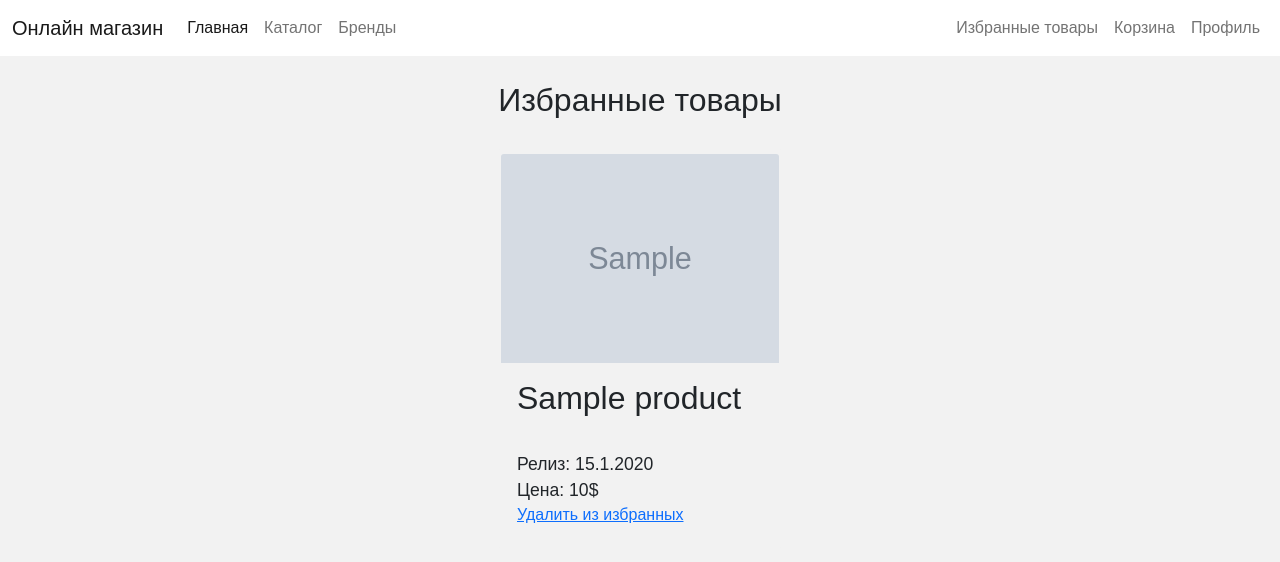
After one commit to m0r4n9/OnlineShopProject, a Django app: page /favorite_products/ in a window 1280 px wide. The commit adds this page. Shown: the top 562 px of the page. Run offline with Django 4.2, Linux system fonts and the light colour scheme; a user stored in the database is signed in; tables that the repository leaves empty hold one stand-in row (values such as "Sample post"); grey boxes marked "Sample" are stand-in pictures; parts of the project's set-up code (start-up, migrations or seed data) failed here and were passed over.

Commit message:
email + favorite page

```diff
--- a/main/models.py
+++ b/main/models.py
@@ -19,6 +19,7 @@ GENDER_ID = [
     ('M', 'Woman'),
     ('U', 'Unisex'),
 ]
+
 
 def current_year():
     return datetime.date.today().year
@@ -87,6 +88,9 @@ class FavoriteList(models.Model):
     def __str__(self):
         return self.user.username + 'favorite list'
 
+    def get_all_products(self):
+        return self.products.all()
+
 
 class Review(models.Model):
     user = models.ForeignKey(CustomUser, on_delete=models.CASCADE)
--- a/main/static/main/style.css
+++ b/main/static/main/style.css
@@ -516,3 +516,16 @@ body {
     width: 200px;
     margin-top: 20px;
 }
+
+.content {
+    display: flex;
+    margin: 20px auto;
+    justify-content: center;
+}
+
+.content-title {
+    margin-top: 20px;
+    margin-bottom: 20px;
+    font-size: 2rem;
+    text-align: center;
+}
--- a/main/urls.py
+++ b/main/urls.py
@@ -9,6 +9,7 @@ urlpatterns = [
                   path('catalog/', views.catalog, name='catalog'),
                   path('catalog/goods/<int:item_id>', views.detail, name='details_product'),
                   path('catalog/goods/<int:item_id>/<int:size_id>', views.detail, name='details_product'),
+                  path('favorite_products/', views.favorite_products, name='favorite_products'),
                   path('brands/', views.brands, name='brands'),
                   path('cart/', views.cart_detail, name='cart'),
                   path('cart/add/<int:product_id>/', views.cart_add, name='cart_add'),
@@ -16,6 +17,5 @@ urlpatterns = [
                   path('cart/remove/<int:product_id>/<int:size_id>/', views.cart_remove, name='cart_remove'),
                   path('catalog/goods/favorite_<int:item_id>', views.add_favorite, name='favorite_add'),
                   path('catalog/goods/favorite_remove_<int:item_id>', views.remove_favorite, name='remove_favorite'),
-                  path('check/', views.check_out, name='check'),
                   path('review/', views.add_review, name='review'),
               ] + static(settings.MEDIA_URL, document_root=settings.MEDIA_ROOT)
--- a/main/views.py
+++ b/main/views.py
@@ -2,14 +2,16 @@ from _decimal import Decimal
 
 from django.contrib import messages
 from django.contrib.auth.decorators import login_required
-from django.http import HttpResponseRedirect
 from django.shortcuts import render, get_object_or_404, redirect
-from django.urls import reverse
+from django.template.loader import render_to_string
 from django.views.decorators.http import require_POST
 
+from django.core.mail import send_mail
+
+from OnlineShopProject import settings
 from users.forms import PersonalInformation
 from .cart import Cart
-from .forms import CartAddProductForm, CategoryForm, ReviewForm, ReviewFormImages
+from .forms import CartAddProductForm, CategoryForm, ReviewFormImages
 from .models import Product, Company, ProductSize, FavoriteList, Review, Purchase, ReviewPhotos
 
 
@@ -26,13 +28,14 @@ def catalog(request):
     if request.method == 'POST':
         if form_category.is_valid():
             categories = form_category.cleaned_data['categories']
-            gender = form_category.cleaned_data['gender']
-            filter_by = form_category.cleaned_data['sort_by']
-
             if categories:
                 items_list = items_list.filter(category__in=categories)
+
+            gender = form_category.cleaned_data['gender']
             if gender:
                 items_list = items_list.filter(gender__in=gender)
+
+            filter_by = form_category.cleaned_data['sort_by']
             if filter_by == 'price_asc':
                 items_list = items_list.order_by('price')
             elif filter_by == 'price_desc':
@@ -42,9 +45,16 @@ def catalog(request):
             elif filter_by == 'release_desc':
                 items_list = items_list.order_by('-release')
 
+    # paginator = Paginator(items_list, 1)
+    # page_number = request.GET.get('page')
+    # products_obj = paginator.get_page(page_number)
+    #
+    # filter_params = request.GET.urlencode()
+
     return render(request, 'main/catalog.html', {
         'items_list': items_list,
         'category_form': form_category,
+        # 'filter_params': filter_params,
     })
 
 
@@ -98,6 +108,14 @@ def detail(request, item_id, size_id=0):
     return render(request, 'main/detailItem.html', context)
 
 
+@login_required(login_url='/users/login')
+def favorite_products(request):
+    favorite = FavoriteList.objects.get(user=request.user).get_all_products()
+    return render(request, 'main/favoriteItems.html', {
+        'favorite_products': favorite,
+    })
+
+
 @require_POST
 @login_required(login_url='/users/login')
 def cart_add(request, product_id, size_id):
@@ -128,7 +146,31 @@ def cart_detail(request):
         form = PersonalInformation(request.POST, instance=request.user)
         if form.is_valid() and len(cart.cart) != 0:
             form.save()
-            return redirect('main:check')
+            products = []
+            product_ids = []
+            product_size = {}
+            total_price = 0
+            for item in cart.cart.values():
+                total_price += Decimal(item['price'] * item['quantity'])
+                product_size[item['id']] = item['size']
+                product_ids.append(item['id'])
+
+            for size in product_size.keys():
+                product = Product.objects.get(id=size)
+                products.append(product)
+                size = ProductSize.objects.get(product=product, size=product_size[size])
+                size.quantity -= 1
+                size.save()
+
+            userPurches = request.user
+            Purchase.objects.create(user=userPurches, total_price=total_price, street=userPurches.street,
+                                    city=userPurches.city,
+                                    postcode=userPurches.postcode).products.set(products)
+            send_email_purches(subject='Покупка', message='Спасибо за покупку', userName=request.user,
+                               products=products,
+                               recipient_list=[request.user.email])
+            cart.clear()
+            return redirect('users:profile')
     else:
         form = PersonalInformation(instance=request.user)
     return render(request, 'main/cart.html', {
@@ -155,31 +197,7 @@ def remove_favorite(request, item_id):
     return redirect(request.META.get('HTTP_REFERER'))
 
 
-def check_out(request):
-    cart = Cart(request)
-    products = []
-    product_ids = []
-    product_size = {}
-    total_price = 0
-    for item in cart.cart.values():
-        total_price += Decimal(item['price'] * item['quantity'])
-        product_size[item['id']] = item['size']
-        product_ids.append(item['id'])
-
-    for size in product_size.keys():
-        product = Product.objects.get(id=size)
-        products.append(product)
-        size = ProductSize.objects.get(product=product, size=product_size[size])
-        size.quantity -= 1
-        size.save()
-
-    userPurches = request.user
-    Purchase.objects.create(user=userPurches, total_price=total_price, street=userPurches.street, city=userPurches.city,
-                            postcode=userPurches.postcode).products.set(products)
-    cart.clear()
-    return redirect('users:profile')
-
-
+@login_required(login_url='/users/login')
 def add_review(request):
     if request.method == 'POST':
         form = ReviewFormImages(request.POST or None, request.FILES or None)
@@ -196,3 +214,13 @@ def add_review(request):
             return redirect(request.META.get('HTTP_REFERER'))
         else:
             print("Form invalid")
+
+
+def send_email_purches(subject, message, userName, products, recipient_list):
+    html_message = render_to_string('message/message.html', {
+        'subject': subject,
+        'message': message,
+        'user': userName,
+        'products': products,
+    })
+    send_mail(subject, message, settings.EMAIL_HOST_USER, recipient_list, html_message=html_message)
--- /dev/null
+++ b/templates/main/favoriteItems.html
@@ -0,0 +1,37 @@
+{% extends 'main/layout.html' %}
+
+{% block title %}
+    Избранные товары
+{% endblock %}
+
+{% block content %}
+    <div class="content-wrapper">
+        <p class="content-title">Избранные товары</p>
+        <div class="content">
+            {% if favorite_products %}
+                {% for item in favorite_products %}
+                    <div class="card" style="width: 18rem"
+                         onclick="window.location.href = '{% url 'main:details_product' item.id %}'">
+                        <img class="card-img-top" src="{{ item.image_prev.url }}" alt="Card image cap">
+                        <div class="card-body">
+                            <div style="height: 4.5rem; overflow: hidden">
+                                <h5 class="card-title">{{ item.name_item }}</h5>
+                            </div>
+                            <span>Релиз: {{ item.release.day }}.{{ item.release.month }}.{{ item.release.year }}</span>
+                            <br/>
+                            <span>Цена: {{ item.price }}$</span>
+                            <br/>
+                            <a href="{% url 'main:remove_favorite' item.id %}">Удалить из избранных</a>
+                        </div>
+                    </div>
+                {% endfor %}
+            {% else %}
+                <div class="alert-catalog">
+                    <div class="alert alert-danger" role="alert">
+                        Вещей не найдено
+                    </div>
+                </div>
+            {% endif %}
+        </div>
+    </div>
+{% endblock %}
--- a/templates/main/layout.html
+++ b/templates/main/layout.html
@@ -45,6 +45,11 @@
                         {% if user.is_authenticated %}
                             <li class="nav-item">
                                 <div style="position: relative">
+                                    <a class="nav-link" id="check-link" href="{% url 'main:favorite_products' %}">Избранные товары</a>
+                                </div>
+                            </li>
+                            <li class="nav-item">
+                                <div style="position: relative">
                                     <a class="nav-link" id="check-link" href="{% url 'main:cart' %}">Корзина</a>
                                 </div>
                             </li>
```
Also changed, not shown: OnlineShopProject/settings.py (+9 -1 lines), templates/message/message.html (added, +39 -0 lines).
